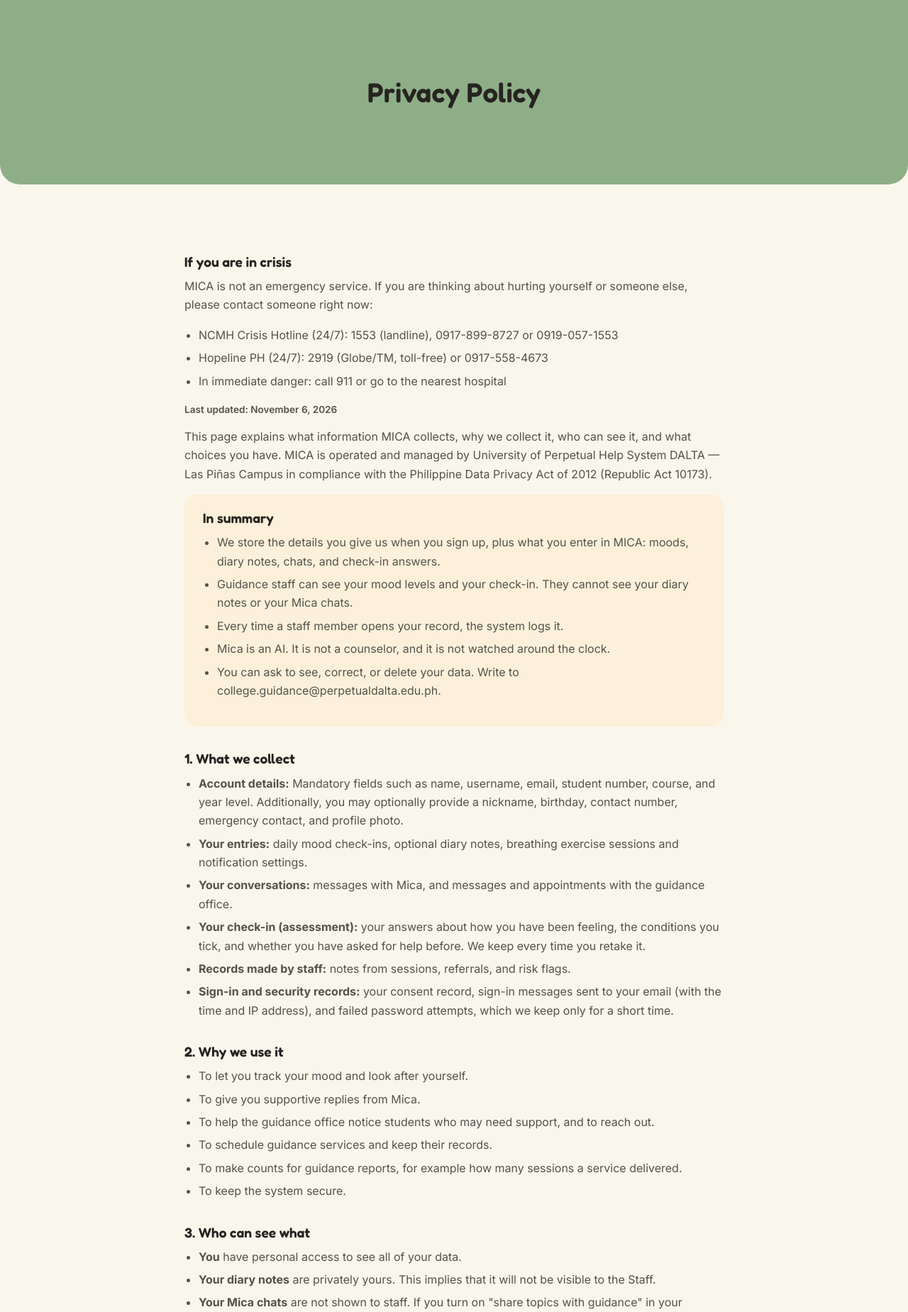
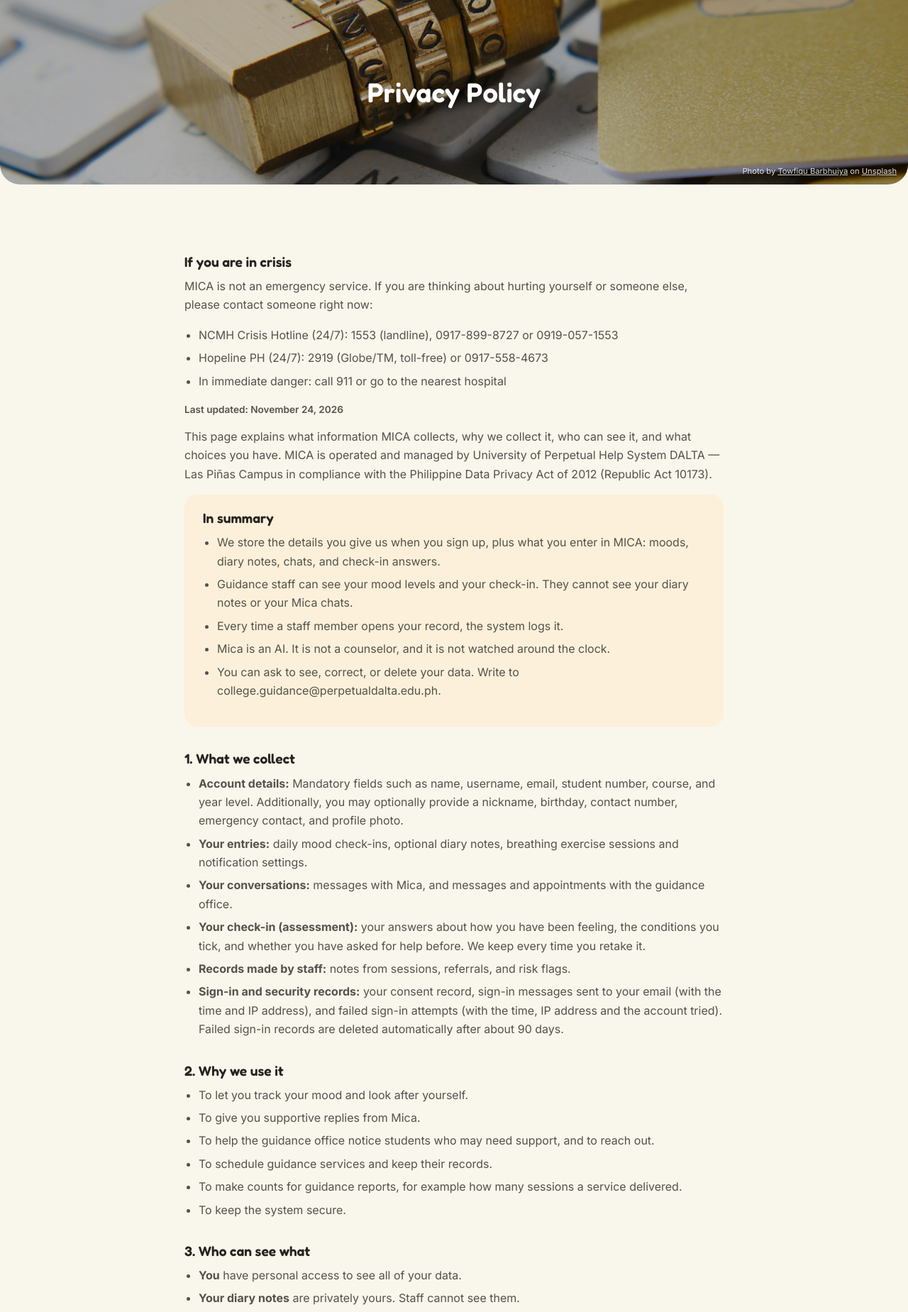
Before and after one commit to ayaboni/mica, a Django app: page /privacy-policy/ in a window 1280 px wide. Shown: the part 75-1924 px from the top of the page at 71% size. Run offline with Django 5.2, Linux system fonts and the light colour scheme; data that the repository does not hold is empty; parts of the project's set-up code (start-up, migrations or seed data) failed here and were passed over.

Commit message:
Updated privacy policy, added banner to privacy policy page, and show emergency contact views in Admin audit log

```diff
--- a/core/admin_api.py
+++ b/core/admin_api.py
@@ -376,7 +376,7 @@ def dashboard_stats(request):
 
     # ---- recent activity feed
     state = {"active": "Active", "inactive": "Archived", "graduated": "Graduated"}
-    what = {"view_profile": "profile", "open_chat": "chat", "view_notes": "notes", "view_assessment": "assessment"}
+    what = {"view_profile": "profile", "open_chat": "chat", "view_notes": "notes", "view_assessment": "assessment", "view_emergency_contact": "emergency contact"}
     feed = []
     for u in students.order_by("-date_joined")[:5]:
         feed.append((u.date_joined, "🫶", "%s registered" % person(u)))
@@ -570,6 +570,7 @@ AUDIT_ACTIONS = [
     ("open_chat", "Opened guidance chat"),
     ("view_notes", "Viewed student notes"),
     ("view_assessment", "Viewed assessment"),
+    ("view_emergency_contact", "Viewed emergency contact"),
     ("status_change", "Changed account status"),
 ]
 AUDIT_LABEL = dict(AUDIT_ACTIONS)
--- a/core/templates/core/admin-dashboard.html
+++ b/core/templates/core/admin-dashboard.html
@@ -1009,6 +1009,7 @@ a.pill-btn{ text-decoration:none; }
               <option value="open_chat">Opened guidance chat</option>
               <option value="view_notes">Viewed student notes</option>
               <option value="view_assessment">Viewed assessment</option>
+              <option value="view_emergency_contact">Viewed emergency contact</option>
               <option value="status_change">Changed account status</option>
               <option value="admin_change">Admin changes</option>
             </select>
--- a/core/templates/core/privacy-policy.html
+++ b/core/templates/core/privacy-policy.html
@@ -5,9 +5,6 @@
 
 {% block extra_css %}
 <style>
-.page-banner.plain{background:var(--green);}
-.page-banner.plain::before{display:none;}
-.page-banner.plain h1{color:var(--ink); text-shadow:none;}
 .policy{max-width:760px; margin:0 auto; overflow-wrap:anywhere;}
 .policy h3{font-size:1.2rem; margin:34px 0 10px;}
 .policy ul{margin:0 0 1em; padding-left:20px; color:var(--ink-soft); line-height:1.65;}
@@ -19,8 +16,12 @@
 {% endblock %}
 
 {% block content %}
-<section class="page-banner plain">
+<section class="page-banner">
+  <img src="{% static 'core/images/towfiqu-barbhuiya-FnA5pAzqhMM-unsplash.jpg' %}" alt="Golden padlock on a keyboard" class="banner-img">
   <h1>Privacy Policy</h1>
+  <span class="banner-credit">
+    Photo by <a href="https://unsplash.com/@towfiqu999999?utm_source=unsplash&utm_medium=referral&utm_content=creditCopyText">Towfiqu Barbhuiya</a> on <a href="https://unsplash.com/photos/a-golden-padlock-sitting-on-top-of-a-keyboard-FnA5pAzqhMM?utm_source=unsplash&utm_medium=referral&utm_content=creditCopyText">Unsplash</a>
+  </span>
 </section>
 
 <section class="section">
@@ -34,7 +35,7 @@
       <li>In immediate danger: call 911 or go to the nearest hospital</li>
     </ul>
 
-      <p class="updated">Last updated: November 6, 2026</p>
+      <p class="updated">Last updated: November 24, 2026</p>
       <p>This page explains what information MICA collects, why we collect it, who can see it, and what choices you have. MICA is operated and managed by University of Perpetual Help System DALTA — Las Piñas Campus in compliance with the Philippine Data Privacy Act of 2012 (Republic Act 10173).</p>
 
       <div class="summary">
@@ -55,7 +56,7 @@
         <li><strong>Your conversations:</strong> messages with Mica, and messages and appointments with the guidance office.</li>
         <li><strong>Your check-in (assessment):</strong> your answers about how you have been feeling, the conditions you tick, and whether you have asked for help before. We keep every time you retake it.</li>
         <li><strong>Records made by staff:</strong> notes from sessions, referrals, and risk flags.</li>
-        <li><strong>Sign-in and security records:</strong> your consent record, sign-in messages sent to your email (with the time and IP address), and failed password attempts, which we keep only for a short time.</li>
+        <li><strong>Sign-in and security records:</strong> your consent record, sign-in messages sent to your email (with the time and IP address), and failed sign-in attempts (with the time, IP address and the account tried). Failed sign-in records are deleted automatically after about 90 days.</li>
       </ul>
 
       <h3>2. Why we use it</h3>
@@ -71,36 +72,40 @@
       <h3>3. Who can see what</h3>
       <ul>
         <li><strong>You</strong> have personal access to see all of your data.</li>
-        <li><strong>Your diary notes</strong> are privately yours. This implies that it will not be visible to the Staff.</li>
+        <li><strong>Your diary notes</strong> are privately yours. Staff cannot see them.</li>
         <li><strong>Your Mica chats</strong> are not shown to staff. If you turn on "share topics with guidance" in your settings, staff see short labels such as "Sleep" or "Academic stress", never your words. Turn it off and the labels are removed.</li>
         <li><strong>Guidance staff</strong> see different things depending on their role, which the System Admin sets. This can include your mood levels, your check-in, the guidance chat, and session notes. Staff decide who to reach out to. MICA may suggest a student for review, but nobody is flagged automatically.</li>
         <li><strong>The System Admin</strong> manages accounts and staff roles. The admin tools do not show your diary, chats, or session notes.</li>
-        <li><strong>Access log:</strong> when staff open your profile, chat, notes, or check-in, MICA records who did it and when.</li>
+        <li><strong>Access log:</strong> when staff open your profile, chat, notes, check-in or emergency contact, MICA records who did it and when.</li>
         <li><strong>The project team</strong> that maintains the system can technically reach stored data through the database. This access is limited to IT Department.</li>
       </ul>
 
       <h3>4. Services we use to run MICA</h3>
       <ul>
         <li><strong>Google Gemini:</strong> Mica's replies are made by Google's Gemini service. Your message and your recent conversation are sent to it to write a reply. If you share topics, parts of your recent messages are also sent to label them. Please do not put anything in a Mica chat that you do not want processed this way.</li>
-        <li><strong>Firebase (Google):</strong> used for Google sign-in and for password reset codes. Your email address is stored there for this.</li>
-        <li><strong>Email service:</strong> sends your sign-in and password reset messages.</li>
-        <li><strong>Voice input:</strong> your recording is turned into text on our own server and is not kept.</li>
+        <li><strong>Firebase (Google):</strong> used only for "Sign in with Google". If you use it, your Google name and email address are handled by Firebase.</li>
+        <li><strong>Brevo:</strong> an email service that sends your sign-in codes and password reset messages. It receives your email address and the message.</li>
+        <li><strong>Cloudinary:</strong> stores profile photos.</li>
+        <li><strong>Render:</strong> hosts the website.</li>
+        <li><strong>Neon:</strong> hosts the database where your data is stored.</li>
+        <li><strong>Google Fonts and code libraries:</strong> pages load fonts from Google Fonts, and some staff pages load chart and export tools from jsDelivr and cdnjs. These providers can see your IP address when a page loads.</li>
+        <li><strong>Voice input:</strong> when it is turned on, your recording is sent to our own server, turned into text, and not kept. It may be off on some versions of MICA.</li>
       </ul>
-      <p>These services have their own privacy policies.</p>
+      <p>These services have their own privacy policies, and some store data outside the Philippines.</p>
 
       <h3>5. How we keep it safe</h3>
       <ul>
-        <li>Account passwords follow a strict encryption policy which cannot be viewed by anyone, even by us.</li>
+        <li>Passwords are stored as a hash, so nobody, including us, can read them.</li>
         <li>Each sign-in is confirmed with a code or link sent to your email.</li>
         <li>Repeated wrong passwords lock the account for a short time.</li>
         <li>You are signed out automatically after a period of no activity.</li>
         <li>Staff can only use the parts of MICA their role allows.</li>
         <li>Access to student records is logged.</li>
-        <li>The connection to our database is encrypted.</li>
+        <li>The connection to our database is encrypted. The only exception is failed sign-in records, which are deleted automatically after about 90 days.</li>
       </ul>
 
-      <h3>6. How long we keesp it</h3>
-      <p>We keep your records while you are a student. When an account is archived or you graduate, the guidance office keeps your records for one semester. MICA does not delete data automatically.</p>
+      <h3>6. How long we keep it</h3>
+      <p>We keep your records while you are a student. When an account is archived or you graduate, the guidance office keeps your records for one semester. MICA does not delete student records automatically. The only exception is failed sign-in records, which are removed after 90 days.</p>
 
       <h3>7. Your rights</h3>
       <p>Under the Data Privacy Act, you have the right to:</p>
@@ -114,11 +119,14 @@
       </ul>
       <p>To use any of these, write to college.guidance@perpetualdalta.edu.ph. We will reply within 7 days.</p>
 
-      <h3>8. Changes to this policy</h3>
+      <h3>8. Cookies and browser storage</h3>
+      <p>MICA uses cookies only to keep you signed in and to protect forms from misuse. It also saves small settings in your browser, such as dark mode and reminders you already dismissed. We do not use advertising or analytics cookies.</p>
+
+      <h3>9. Changes to this policy</h3>
       <p>If we change this policy, we will update the date at the top. For big changes, we will ask for your consent again.</p>
 
-      <h3>9. Contact</h3>
-      <p>Erica Lucita Malli<br>University of Perpetual Help System DATA – Las Piñas City Guidance Office<br>college.guidance@perpetualdalta.edu.ph · (02) 8871-0639 local 138 Old Grade School Building</p>
+      <h3>10. Contact</h3>
+      <p>Erica Lucita Malli<br>University of Perpetual Help System DALTA — Las Piñas Campus Guidance Office<br>college.guidance@perpetualdalta.edu.ph · (02) 8871-0639 local 138 Business Junior High School Building</p>
     </div>
   </div>
 </section>
```
Also changed, not shown: core/static/core/images/towfiqu-barbhuiya-FnA5pAzqhMM-unsplash.jpg (added).
